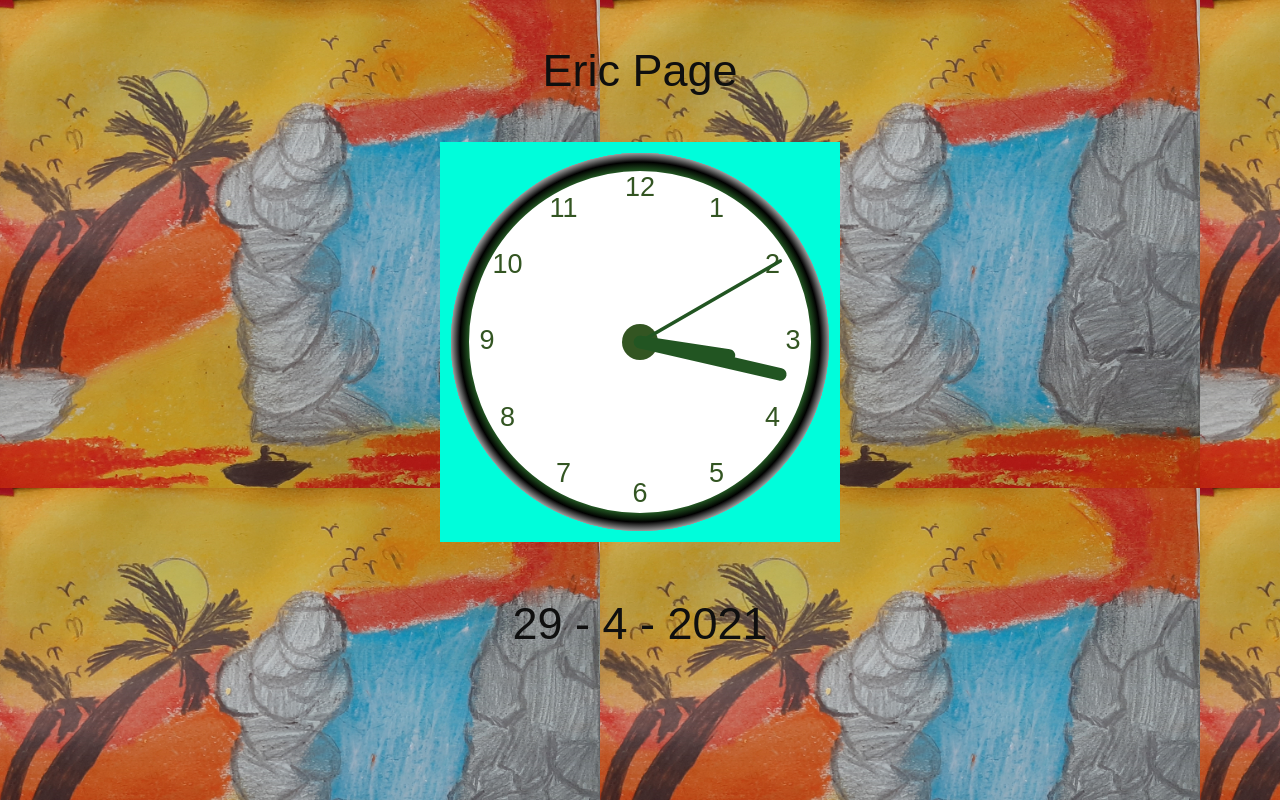
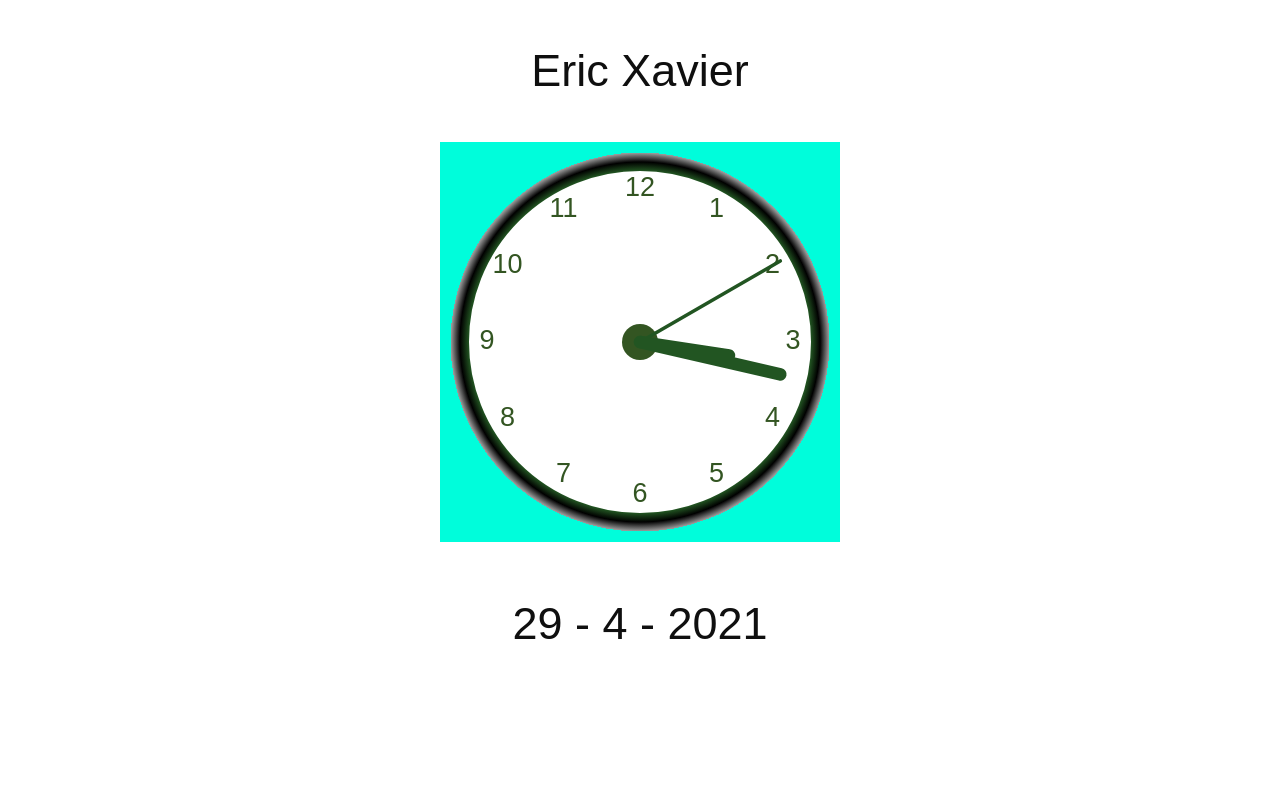
Before and after one commit to sharlink/eric, a plain HTML site: page index.html in a window 1280 px wide. Drawn offline with Linux system fonts and the light colour scheme.

Commit message:
removed background

```diff
--- a/index.html
+++ b/index.html
@@ -2,20 +2,20 @@
 <!DOCTYPE html>
 <html>
 <head>
-    <link rel="icon" href="mosh.PNG">
+    <link rel="icon" href="images/mosh.PNG">
     <style>
         body {
             color: rgb(15, 15, 15);
             font-family: sans-serif;
             font-size: 45px;
-            background-image: url("images/backss.PNG");
+            /*background-image: url("images/backss.PNG");*/
         }
     </style>
 </head>
 <body>
 
     <title>Clock</title>
-    <p align=center>  Eric Page</p>
+    <p align=center>  Eric Xavier</p>
     <p align=center>
 
         <canvas id="canvas" width="400" height="400"
@@ -23,6 +23,7 @@
         </canvas>
 
     </p> <p align=center id="time"></p>
+    <p align="center" id="digital time"></p>
 
     <script>
 var canvas = document.getElementById("canvas");
@@ -30,7 +31,7 @@ var ctx = canvas.getContext("2d");
 var radius = canvas.height / 2;
 ctx.translate(radius, radius);
 radius = radius * 0.90
-setInterval(drawClock, 1000);
+setInterval(drawClock, 100);
 
 function drawClock() {
   drawFace(ctx, radius);
@@ -109,8 +110,7 @@ var date = today.getDate() +' - '+ today.getMonth() +' - '+ today.getFullYear();
 document.getElementById("time").innerHTML = date;
 
 
-var time = new time();
-var Clock = time.get
+        var time = new drawTime
     </script>
 
 </body>
```
Also changed, not shown: images/mosh.PNG (added).
